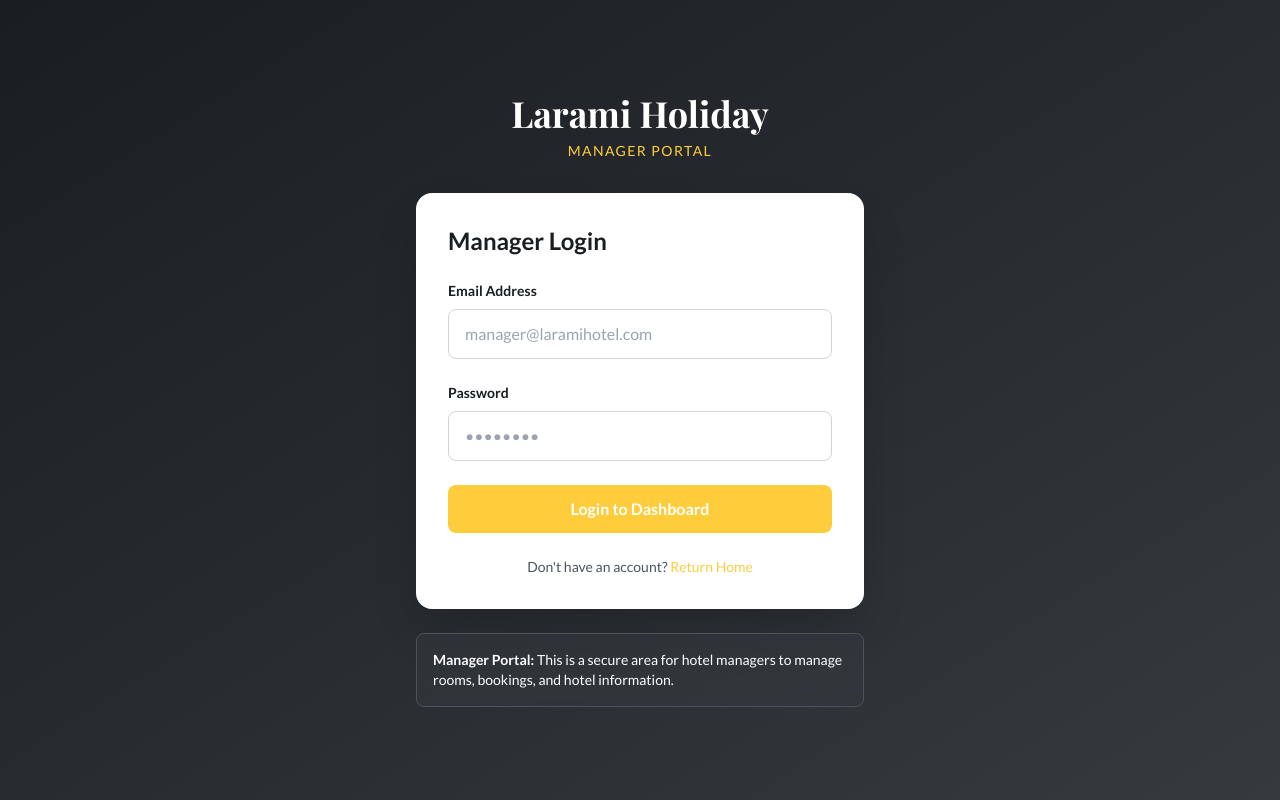
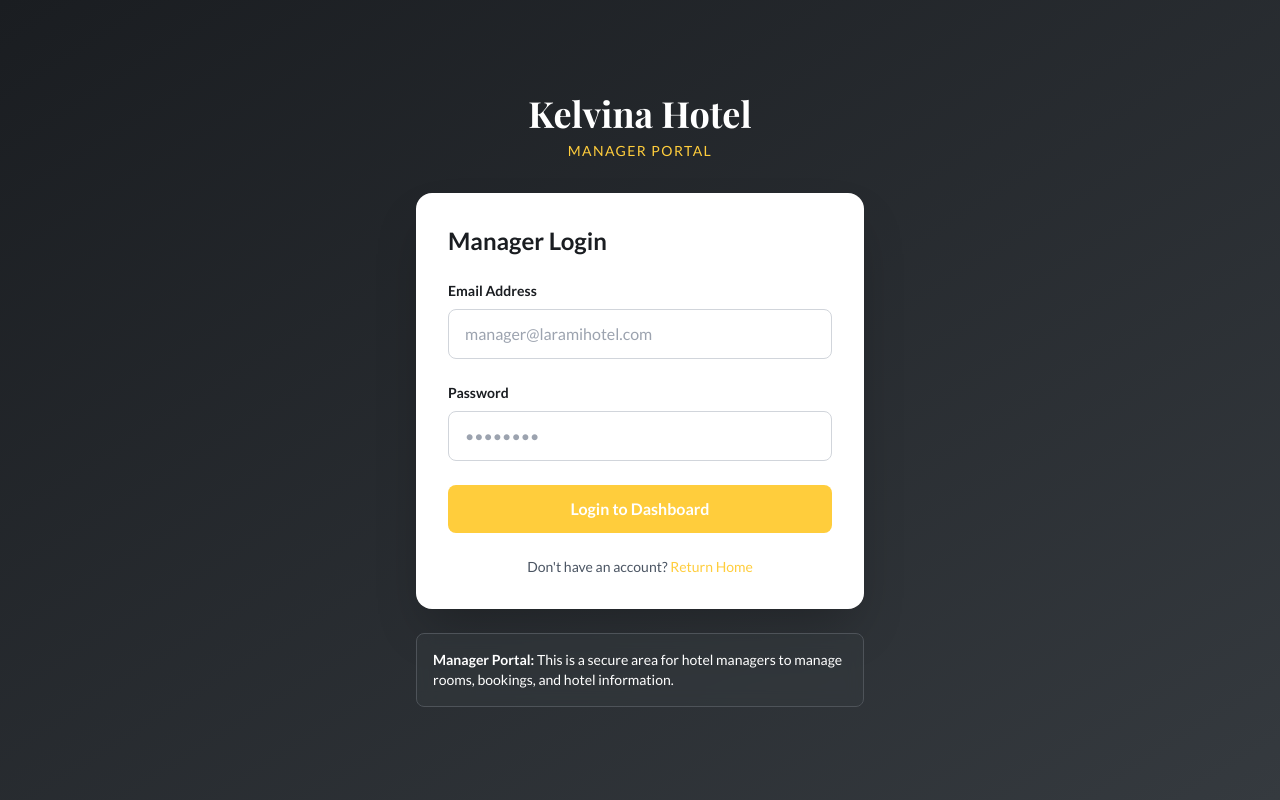
Before and after one commit to Spotlight99/laramihotel, a Next.js app: page /admin/login in a window 1280 px wide. Built offline with nearby package versions, Linux system fonts and the light colour scheme; no server answers; a web font is replaced by a local one.

Commit message:
still on the name change

```diff
--- a/app/admin/login/page.tsx
+++ b/app/admin/login/page.tsx
@@ -53,7 +53,7 @@ export default function AdminLogin() {
         {/* Header */}
         <div className="text-center mb-8">
           <h1 className="text-4xl font-display font-bold text-white mb-2">
-            Larami Holiday
+            Kelvina Hotel
           </h1>
           <p className="text-gold-500 text-sm tracking-widest uppercase">
             Manager Portal
```
